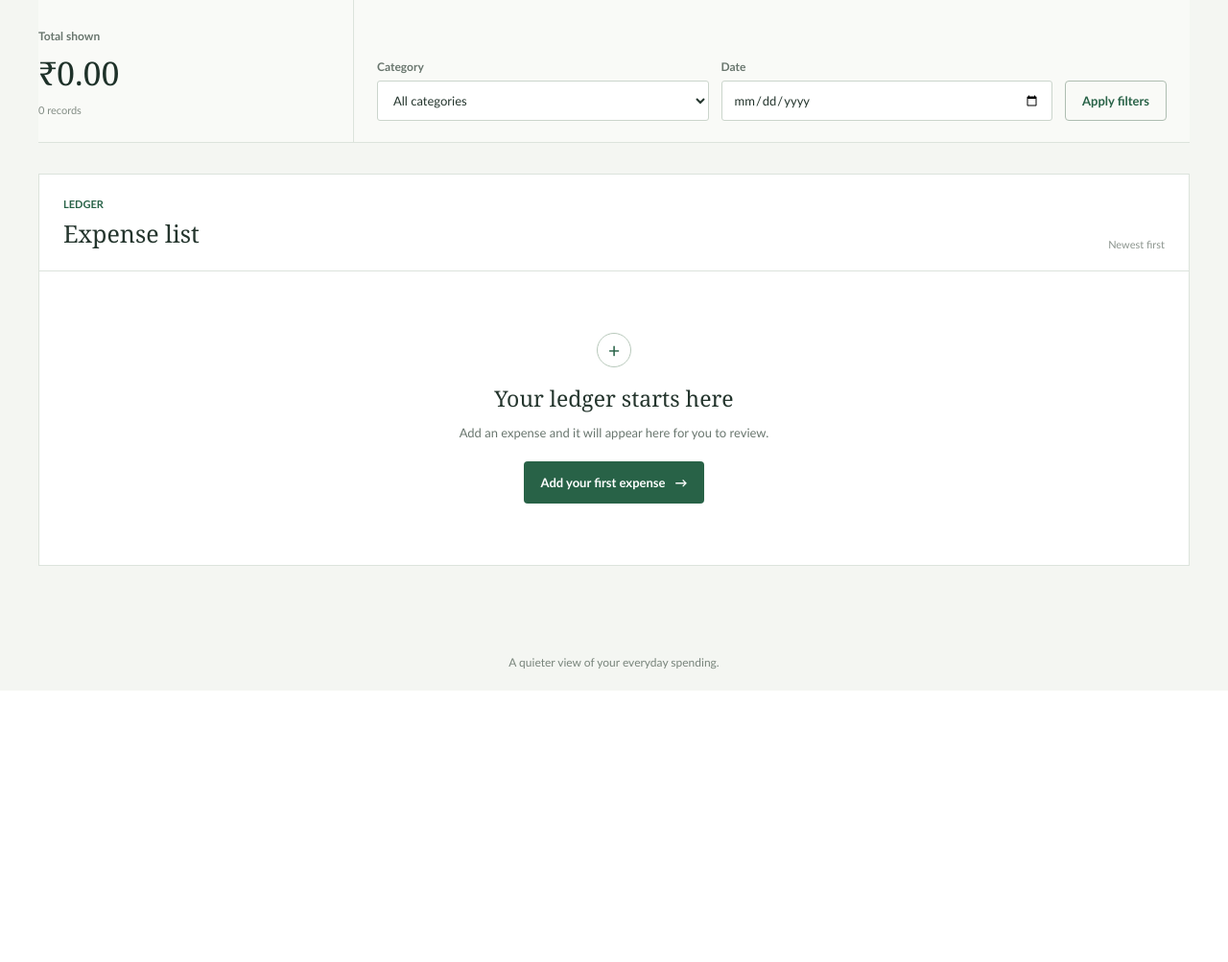
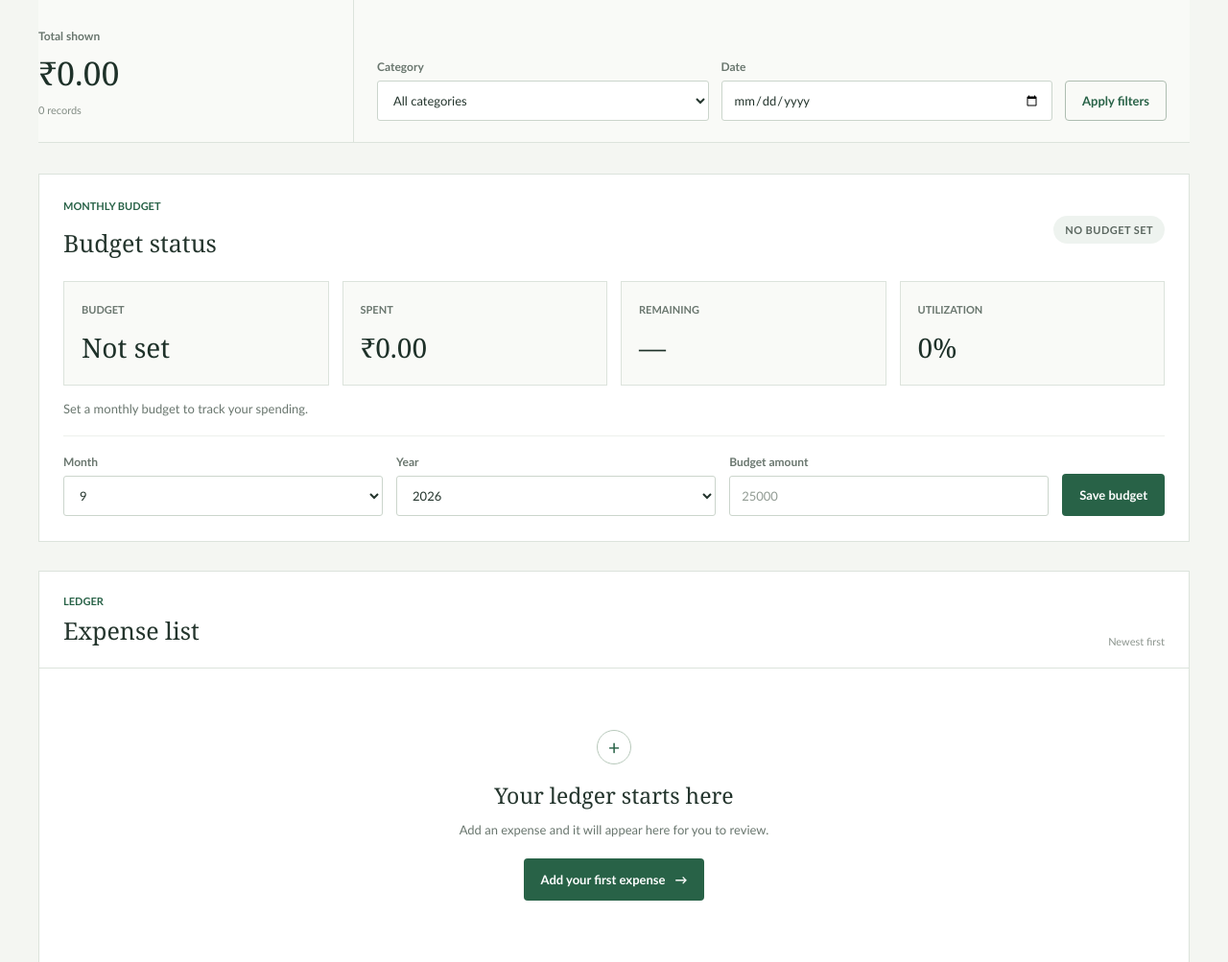
Before and after one commit to Pratiksha-savalgi/Expense_Tracker, a Flask app: page /dashboard in a window 1280 px wide. Shown: the part 262-1265 px from the top of the page at 96% size. Before the commit the page ends 982 px from the top, so only its background shows below. Run offline with Flask 3, Linux system fonts and the light colour scheme; the visitor is signed in with stand-in values (Sample User, id 1); data that the repository does not hold is empty.

Commit message:
added budget_tracking feature

```diff
--- a/backend/app.py
+++ b/backend/app.py
@@ -100,6 +100,67 @@ def parse_expense_form(form):
     }, errors
 
 
+def get_budget_summary(user_id, month=None, year=None):
+    selected_month = int(month) if month is not None else date.today().month
+    selected_year = int(year) if year is not None else date.today().year
+
+    with database_connection() as connection:
+        budget = connection.execute(
+            "SELECT id, budget_amount FROM budgets WHERE user_id = ? AND month = ? AND year = ?",
+            (user_id, selected_month, selected_year),
+        ).fetchone()
+        total_spent_row = connection.execute(
+            "SELECT COALESCE(SUM(CAST(amount AS REAL)), 0) AS total_spent FROM expenses "
+            "WHERE user_id = ? AND CAST(strftime('%Y', expense_date) AS INTEGER) = ? "
+            "AND CAST(strftime('%m', expense_date) AS INTEGER) = ?",
+            (user_id, selected_year, selected_month),
+        ).fetchone()
+
+    spent = Decimal(str(total_spent_row["total_spent"])) if total_spent_row and total_spent_row["total_spent"] is not None else Decimal("0")
+    budget_amount = Decimal(str(budget["budget_amount"])) if budget else None
+
+    if budget_amount is None:
+        return {
+            "month": selected_month,
+            "year": selected_year,
+            "budget_amount": None,
+            "total_spent": spent,
+            "remaining": None,
+            "utilization": Decimal("0"),
+            "status": "not_set",
+            "status_label": "No budget set",
+            "message": "Set a monthly budget to track your spending.",
+        }
+
+    remaining = budget_amount - spent
+    utilization = (spent / budget_amount * Decimal("100")) if budget_amount else Decimal("0")
+
+    if spent > budget_amount:
+        status = "exceeded"
+        status_label = "Budget exceeded"
+        message = "You have spent more than your monthly budget."
+    elif utilization >= Decimal("80"):
+        status = "warning"
+        status_label = "Warning"
+        message = "You are close to your monthly budget limit."
+    else:
+        status = "healthy"
+        status_label = "On track"
+        message = "You are within your monthly budget."
+
+    return {
+        "month": selected_month,
+        "year": selected_year,
+        "budget_amount": budget_amount,
+        "total_spent": spent,
+        "remaining": remaining,
+        "utilization": utilization,
+        "status": status,
+        "status_label": status_label,
+        "message": message,
+    }
+
+
 @app.get("/")
 def home():
     if "user_id" in session:
@@ -181,6 +242,9 @@ def logout():
 def dashboard():
     category_filter = request.args.get("category", "").strip()
     date_filter = request.args.get("date", "").strip()
+    month = request.args.get("month", str(date.today().month)).strip() or str(date.today().month)
+    year = request.args.get("year", str(date.today().year)).strip() or str(date.today().year)
+
     if date_filter:
         try:
             parsed_date = date.fromisoformat(date_filter)
@@ -212,6 +276,7 @@ def dashboard():
         ).fetchall()
 
     total = sum((Decimal(expense["amount"]) for expense in expenses), Decimal("0"))
+    budget_summary = get_budget_summary(session["user_id"], month=month, year=year)
     return render_template(
         "view_expenses.html",
         expenses=expenses,
@@ -219,7 +284,59 @@ def dashboard():
         category_filter=category_filter,
         date_filter=date_filter,
         total=total,
+        budget=budget_summary,
+        selected_month=budget_summary["month"],
+        selected_year=budget_summary["year"],
     )
+
+
+@app.post("/budget")
+@login_required
+def save_budget():
+    month = request.form.get("month", "").strip()
+    year = request.form.get("year", "").strip()
+    amount = request.form.get("budget_amount", "").strip()
+    errors = []
+
+    if not month or not year:
+        errors.append("Choose a valid month and year for the budget.")
+    else:
+        try:
+            month_value = int(month)
+            year_value = int(year)
+            if month_value < 1 or month_value > 12:
+                raise ValueError
+            if year_value < 2000:
+                raise ValueError
+        except ValueError:
+            errors.append("Choose a valid month and year.")
+            month_value = None
+            year_value = None
+
+    if not amount:
+        errors.append("Enter a monthly budget amount.")
+    else:
+        try:
+            budget_value = Decimal(amount)
+            if not budget_value.is_finite() or budget_value <= 0:
+                errors.append("Budget must be greater than zero.")
+        except InvalidOperation:
+            errors.append("Enter a valid budget amount greater than zero.")
+
+    if errors:
+        for error in errors:
+            flash(error, "error")
+        return redirect(url_for("dashboard", month=month or date.today().month, year=year or date.today().year))
+
+    with database_connection() as connection:
+        connection.execute(
+            "INSERT INTO budgets (user_id, month, year, budget_amount, updated_at) VALUES (?, ?, ?, ?, CURRENT_TIMESTAMP) "
+            "ON CONFLICT(user_id, month, year) DO UPDATE SET budget_amount = excluded.budget_amount, updated_at = CURRENT_TIMESTAMP",
+            (session["user_id"], month_value, year_value, format(budget_value, "f")),
+        )
+
+    flash("Monthly budget saved.", "success")
+    return redirect(url_for("dashboard", month=month_value, year=year_value))
 
 
 @app.route("/expenses/add", methods=["GET", "POST"])
--- a/database/database.py
+++ b/database/database.py
@@ -46,7 +46,21 @@ def initialize_database():
                 description TEXT NOT NULL DEFAULT ''
             );
 
+            CREATE TABLE IF NOT EXISTS budgets (
+                id INTEGER PRIMARY KEY AUTOINCREMENT,
+                user_id INTEGER NOT NULL REFERENCES users(id) ON DELETE CASCADE,
+                month INTEGER NOT NULL,
+                year INTEGER NOT NULL,
+                budget_amount TEXT NOT NULL,
+                created_at TEXT NOT NULL DEFAULT CURRENT_TIMESTAMP,
+                updated_at TEXT NOT NULL DEFAULT CURRENT_TIMESTAMP,
+                UNIQUE(user_id, month, year)
+            );
+
             CREATE INDEX IF NOT EXISTS expenses_by_user_date
                 ON expenses(user_id, expense_date);
+
+            CREATE INDEX IF NOT EXISTS budgets_by_user_month
+                ON budgets(user_id, year, month);
             """
         )
--- a/frontend/static/style.css
+++ b/frontend/static/style.css
@@ -192,11 +192,76 @@ textarea { min-height: 92px; resize: vertical; }
 .clear-filter { padding: 9px 2px; color: var(--muted); font-size: 12px; text-underline-offset: 3px; }
 
 .records-section { background: #fff; border: 1px solid var(--line); }
+.budget-panel {
+  margin-bottom: 30px;
+  padding: 24px 25px 26px;
+  background: var(--white);
+  border: 1px solid var(--line);
+}
+
+.budget-header {
+  margin-bottom: 20px;
+  display: flex;
+  align-items: center;
+  justify-content: space-between;
+  gap: 16px;
+}
+
+.budget-header h2 { margin: 0; font-family: var(--serif); font-size: 25px; font-weight: 500; }
+
+.budget-status {
+  padding: 6px 12px;
+  border-radius: 999px;
+  font-size: 11px;
+  font-weight: 700;
+  text-transform: uppercase;
+  letter-spacing: 0.04em;
+}
+
+.budget-status-healthy { color: #23583a; background: #eaf5ee; }
+.budget-status-warning { color: #8f4e17; background: #fff2df; }
+.budget-status-exceeded { color: #7d2f28; background: #fdeae6; }
+.budget-status-not_set { color: #5b6760; background: #eef3ef; }
+
+.budget-grid {
+  margin-bottom: 14px;
+  display: grid;
+  grid-template-columns: repeat(4, minmax(150px, 1fr));
+  gap: 14px;
+}
+
+.budget-card {
+  padding: 16px 18px;
+  border: 1px solid var(--line);
+  background: #f9faf7;
+}
+
+.budget-label { color: var(--muted); font-size: 11px; font-weight: 700; text-transform: uppercase; }
+.budget-card strong { display: block; margin-top: 8px; color: var(--green-dark); font-family: var(--serif); font-size: 28px; font-weight: 500; }
+.budget-note { margin: 0 0 18px; color: var(--muted); font-size: 13px; }
+
+.budget-form { padding-top: 18px; border-top: 1px solid #edf0ec; }
+.budget-fields { display: flex; align-items: end; gap: 14px; flex-wrap: wrap; }
+.budget-fields .filter-field { min-width: 130px; }
+.budget-amount-field { min-width: 190px; }
+
 .records-heading { padding: 22px 25px 19px; display: flex; align-items: end; justify-content: space-between; border-bottom: 1px solid var(--line); }
 .records-heading .eyebrow { margin-bottom: 3px; }
 .records-heading h2 { margin: 0; font-family: var(--serif); font-size: 25px; font-weight: 500; }
 .records-date { color: #8b948d; font-size: 11px; }
 .table-scroll { overflow-x: auto; }
+
+@media (max-width: 820px) {
+  .budget-grid { grid-template-columns: repeat(2, minmax(150px, 1fr)); }
+}
+
+@media (max-width: 640px) {
+  .budget-panel { padding: 20px 18px 22px; }
+  .budget-grid { grid-template-columns: 1fr; }
+  .budget-header { align-items: flex-start; flex-direction: column; }
+  .budget-fields { display: grid; grid-template-columns: 1fr; }
+  .budget-form .button { width: 100%; }
+}
 table { width: 100%; border-collapse: collapse; text-align: left; }
 th { padding: 12px 15px; color: #7c877e; background: #f7f9f6; font-size: 10px; font-weight: 700; text-transform: uppercase; white-space: nowrap; }
 td { padding: 16px 15px; border-top: 1px solid #edf0ec; font-size: 13px; vertical-align: middle; }
--- a/frontend/templates/view_expenses.html
+++ b/frontend/templates/view_expenses.html
@@ -32,6 +32,76 @@
     </div>
     <button class="button button-outline" type="submit">Apply filters</button>
     {% if category_filter or date_filter %}<a class="clear-filter" href="{{ url_for('dashboard') }}">Clear</a>{% endif %}
+  </form>
+</section>
+
+<section class="budget-panel" aria-labelledby="budget-panel-title">
+  <div class="budget-header">
+    <div>
+      <p class="eyebrow">Monthly budget</p>
+      <h2 id="budget-panel-title">Budget status</h2>
+    </div>
+    <span class="budget-status budget-status-{{ budget.status }}">{{ budget.status_label }}</span>
+  </div>
+
+  <div class="budget-grid">
+    <div class="budget-card">
+      <span class="budget-label">Budget</span>
+      {% if budget.budget_amount is not none %}
+      <strong>{{ format_money(budget.budget_amount) }}</strong>
+      {% else %}
+      <strong>Not set</strong>
+      {% endif %}
+    </div>
+    <div class="budget-card">
+      <span class="budget-label">Spent</span>
+      <strong>{{ format_money(budget.total_spent) }}</strong>
+    </div>
+    <div class="budget-card">
+      <span class="budget-label">Remaining</span>
+      {% if budget.remaining is not none %}
+      <strong>{{ format_money(budget.remaining) }}</strong>
+      {% else %}
+      <strong>—</strong>
+      {% endif %}
+    </div>
+    <div class="budget-card">
+      <span class="budget-label">Utilization</span>
+      {% if budget.budget_amount is not none %}
+      <strong>{{ '%.1f'|format(budget.utilization) }}%</strong>
+      {% else %}
+      <strong>0%</strong>
+      {% endif %}
+    </div>
+  </div>
+
+  <p class="budget-note">{{ budget.message }}</p>
+
+  <form class="budget-form" method="post" action="{{ url_for('save_budget') }}">
+    <input type="hidden" name="csrf_token" value="{{ csrf_token() }}">
+    <div class="budget-fields">
+      <div class="filter-field">
+        <label for="budget-month">Month</label>
+        <select id="budget-month" name="month">
+          {% for month_number in range(1, 13) %}
+          <option value="{{ month_number }}" {% if month_number == selected_month %}selected{% endif %}>{{ month_number }}</option>
+          {% endfor %}
+        </select>
+      </div>
+      <div class="filter-field">
+        <label for="budget-year">Year</label>
+        <select id="budget-year" name="year">
+          {% for year_value in range(2024, 2036) %}
+          <option value="{{ year_value }}" {% if year_value == selected_year %}selected{% endif %}>{{ year_value }}</option>
+          {% endfor %}
+        </select>
+      </div>
+      <div class="filter-field budget-amount-field">
+        <label for="budget-amount">Budget amount</label>
+        <input id="budget-amount" name="budget_amount" type="number" min="0.01" step="0.01" placeholder="25000" value="{{ budget.budget_amount if budget.budget_amount is not none else '' }}">
+      </div>
+      <button class="button button-primary" type="submit">Save budget</button>
+    </div>
   </form>
 </section>
 
```
Also changed, not shown: tests/test_budget_tracking.py (added, +116 -0 lines).
